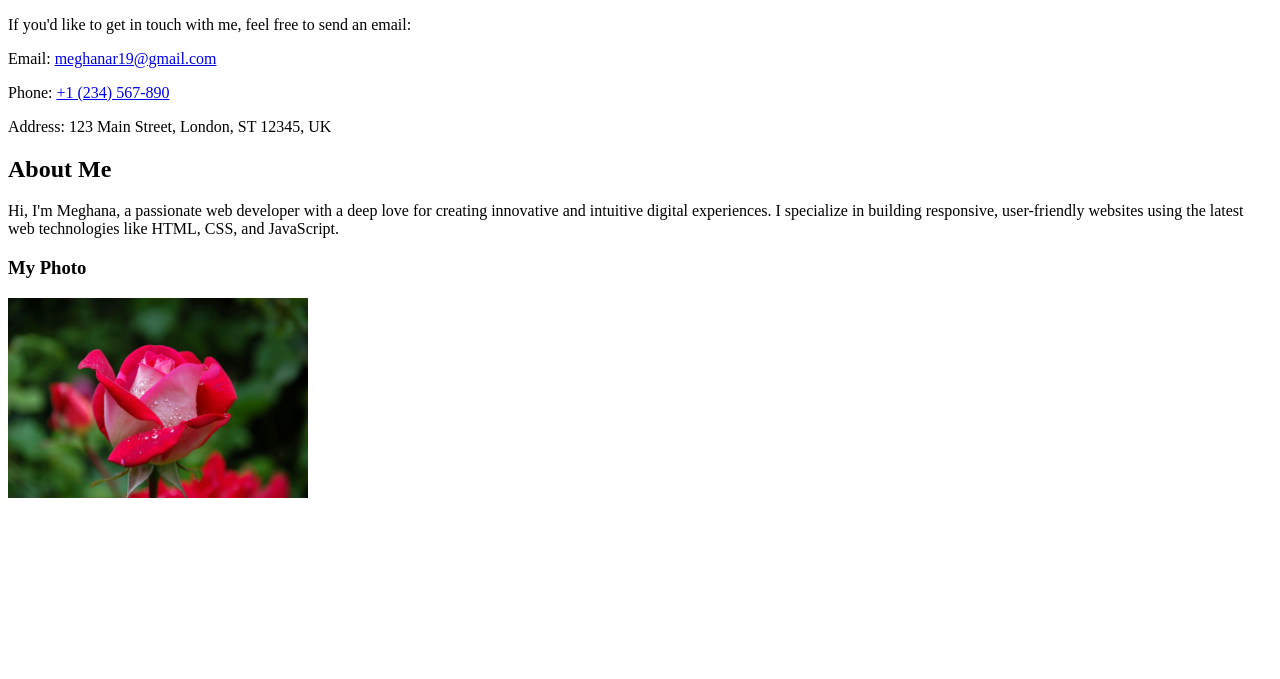
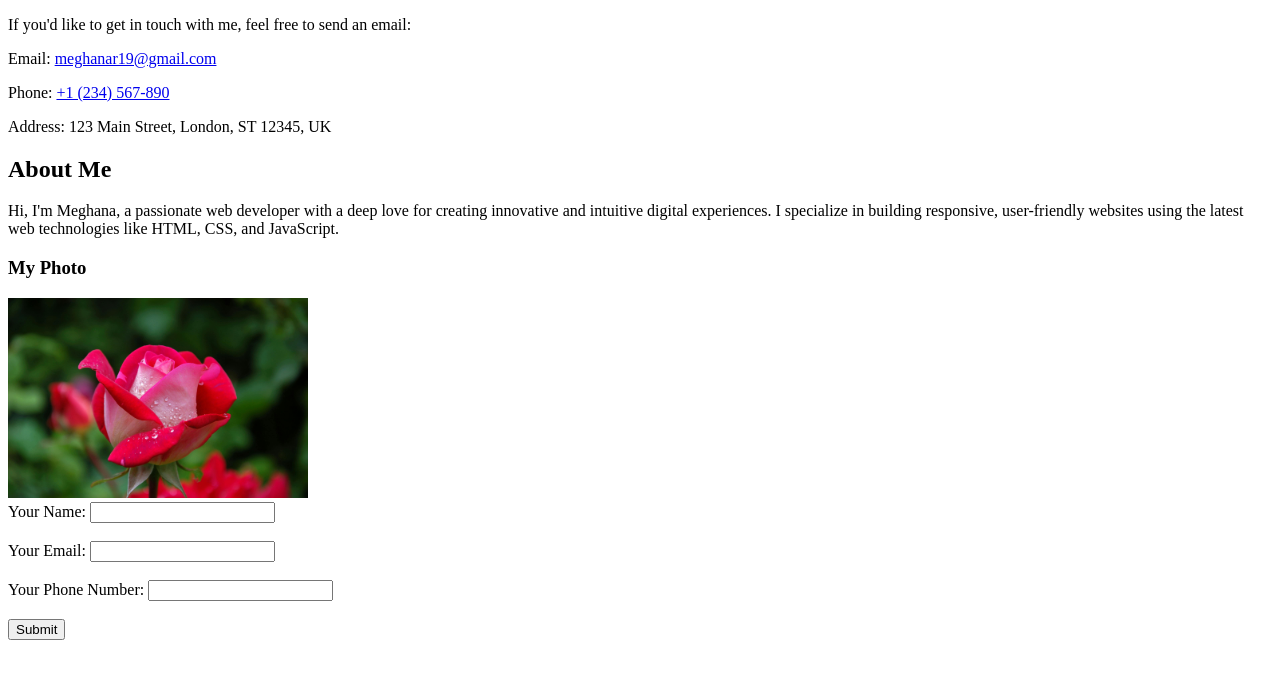
Before and after one commit to meghanasrividya/MyFirstWebPage, a plain HTML site: page index.html in a window 1280 px wide. Shown: the part 105-784 px from the top of the page. Drawn offline with Linux system fonts and the light colour scheme.

Commit message:
added changes to index.html

```diff
--- a/index.html
+++ b/index.html
@@ -26,6 +26,24 @@
         <img src="/photo.jpg" alt="A photo of Meghana" width="300" height="200" />
 
     </section>
+    <form action="/submit-form" method="POST">
 
+        <label for="name">Your Name:</label>
+        <input type="text" id="name" name="name" required>
+        <br><br>
+
+
+        <label for="email">Your Email:</label>
+        <input type="email" id="email" name="email" required>
+        <br><br>
+
+
+        <label for="phone">Your Phone Number:</label>
+        <input type="tel" id="phone" name="phone">
+        <br><br>
+
+
+        <button type="submit">Submit</button>
+    </form>
 </body>
 </html>
```
